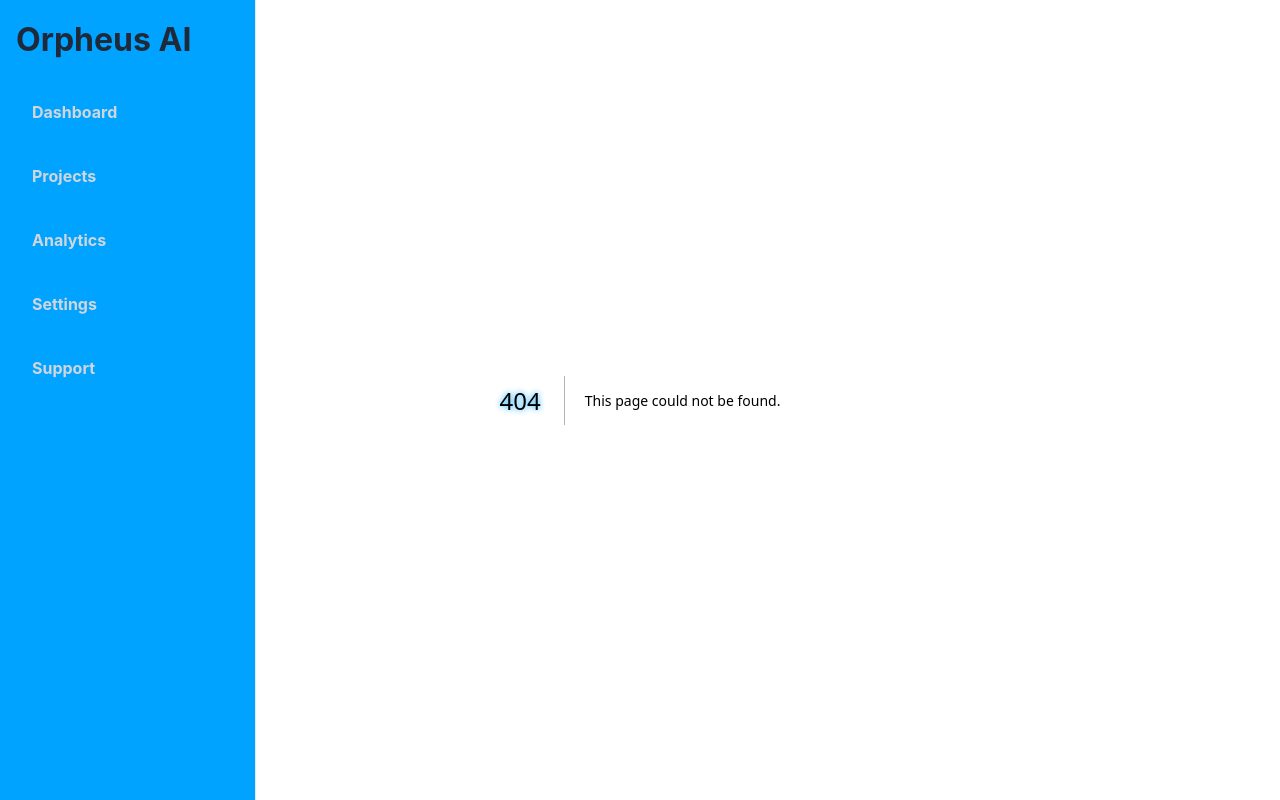
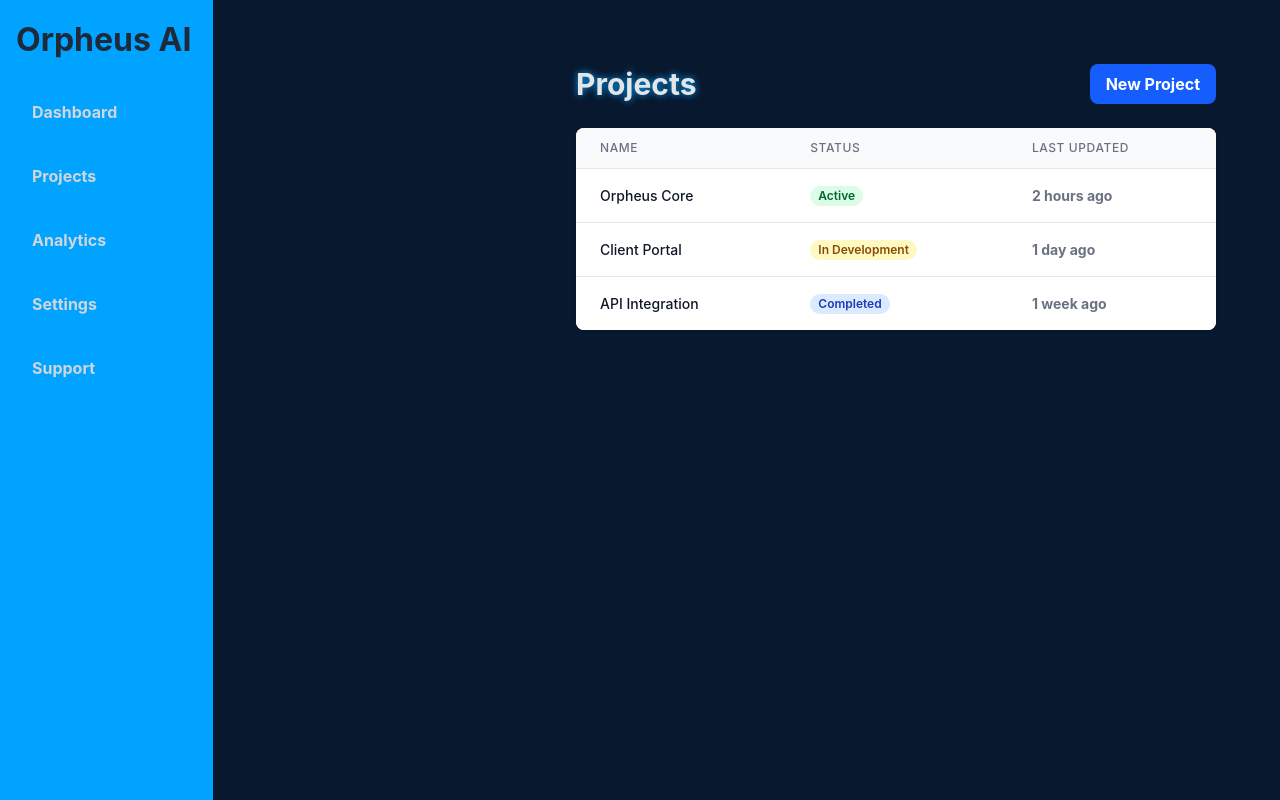
Before and after one commit to fimo3/orpheus-ai, a Next.js app: page /projects in a window 1280 px wide. Before the commit this address had no page. Built offline with nearby package versions, Linux system fonts and the light colour scheme.

Commit message:
Adding some pages and starting the dashboard

```diff
--- a/app/(components)/Nav.jsx
+++ b/app/(components)/Nav.jsx
@@ -4,7 +4,7 @@ import LinkNav from "./LinkNav"
 
 const Nav = () => {
   return (
-    <div className="fixed left-0 top-0 h-screen w-64 border-r border-gray-200 bg-white dark:bg-gray-900 dark:border-gray-700">
+    <div className="fixed left-0 top-0 h-screen w-1/6 border-gray-200 bg-white dark:bg-gray-900 dark:border-gray-700">
       <nav className="p-4">
         <ul className="space-y-4">
           <li className="mb-6">
@@ -13,11 +13,11 @@ const Nav = () => {
             </h3>
           </li>
           {[
-            { href: "#", content: "Dashboard" },
-            { href: "#", content: "Projects" },
-            { href: "#", content: "Analytics" },
-            { href: "#", content: "Settings" },
-            { href: "#", content: "Support" },
+            { href: "/", content: "Dashboard" },
+            { href: "/projects", content: "Projects" },
+            { href: "/analytics", content: "Analytics" },
+            { href: "/settings", content: "Settings" },
+            { href: "/support", content: "Support" },
           ].map((link, index) => (
             <li key={index}>
               <LinkNav
--- /dev/null
+++ b/app/analytics/page.js
@@ -0,0 +1,21 @@
+export default function Analytics() {
+  return (
+    <div className="ml-64 p-8">
+      <h1 className="text-3xl font-bold mb-6">Analytics</h1>
+      <div className="grid grid-cols-1 gap-6">
+        <div className="bg-white dark:bg-gray-800 p-6 rounded-lg shadow">
+          <h2 className="text-xl font-semibold mb-4">Usage Statistics</h2>
+          <div className="h-64 bg-gray-100 dark:bg-gray-700 rounded flex items-center justify-center">
+            <p className="text-gray-500">Chart will appear here</p>
+          </div>
+        </div>
+        <div className="bg-white dark:bg-gray-800 p-6 rounded-lg shadow">
+          <h2 className="text-xl font-semibold mb-4">User Activity</h2>
+          <div className="h-64 bg-gray-100 dark:bg-gray-700 rounded flex items-center justify-center">
+            <p className="text-gray-500">Activity graph will appear here</p>
+          </div>
+        </div>
+      </div>
+    </div>
+  )
+}
--- a/app/layout.js
+++ b/app/layout.js
@@ -9,7 +9,7 @@ export const metadata = {
 export default function RootLayout({ children }) {
   return (
     <html lang="en">
-      <body className="">
+      <body className="ml-64 p-8">
         <Nav />
         {children}
       </body>
--- a/app/page.js
+++ b/app/page.js
@@ -1,3 +1,32 @@
-export default function Home() {
-  return <div></div>
+import Image from "next/image"
+import logo from "./(assets)/orpheus_logo.png"
+
+export default function Dashboard() {
+  return (
+    <div>
+      <div className="flex items-center justify-center gap-x-3 mb-6 ">
+        <Image
+          src={logo}
+          alt="Orpheus AI Logo"
+          className="mr-3 max-h-20 max-w-20 rounded-2xl"
+        />
+        <h1 className="text-4xl">Dashboard</h1>
+      </div>
+      <div className="grid grid-cols-1 md:grid-cols-2 lg:grid-cols-3 gap-6">
+        <div className="bg-gray-800 p-6 rounded-lg shadow">
+          <h3 className="text-2xl text-gray-400">Can you fix my code?</h3>
+        </div>
+        <div className="bg-gray-800 p-6 rounded-lg shadow">
+          <h3 className="text-2xl text-gray-400">
+            Code me an online multiplayer <br /> version of pong.
+          </h3>
+        </div>
+        <div className="bg-gray-800 p-6 rounded-lg shadow">
+          <h3 className="text-2xl text-gray-400">
+            Can you teach me how to code websites?
+          </h3>
+        </div>
+      </div>
+    </div>
+  )
 }
--- /dev/null
+++ b/app/projects/page.js
@@ -0,0 +1,79 @@
+export default function Projects() {
+  const projects = [
+    {
+      id: 1,
+      name: "Orpheus Core",
+      status: "Active",
+      lastUpdated: "2 hours ago",
+    },
+    {
+      id: 2,
+      name: "Client Portal",
+      status: "In Development",
+      lastUpdated: "1 day ago",
+    },
+    {
+      id: 3,
+      name: "API Integration",
+      status: "Completed",
+      lastUpdated: "1 week ago",
+    },
+  ]
+
+  return (
+    <div className="ml-64 p-8">
+      <div className="flex justify-between items-center mb-6">
+        <h1 className="text-3xl font-bold">Projects</h1>
+        <button className="bg-blue-600 text-white px-4 py-2 rounded-lg hover:bg-blue-700 transition-colors">
+          New Project
+        </button>
+      </div>
+
+      <div className="bg-white dark:bg-gray-800 rounded-lg shadow overflow-hidden">
+        <table className="min-w-full divide-y divide-gray-200 dark:divide-gray-700">
+          <thead className="bg-gray-50 dark:bg-gray-700">
+            <tr>
+              <th className="px-6 py-3 text-left text-xs font-medium text-gray-500 dark:text-gray-300 uppercase tracking-wider">
+                Name
+              </th>
+              <th className="px-6 py-3 text-left text-xs font-medium text-gray-500 dark:text-gray-300 uppercase tracking-wider">
+                Status
+              </th>
+              <th className="px-6 py-3 text-left text-xs font-medium text-gray-500 dark:text-gray-300 uppercase tracking-wider">
+                Last Updated
+              </th>
+            </tr>
+          </thead>
+          <tbody className="bg-white dark:bg-gray-800 divide-y divide-gray-200 dark:divide-gray-700">
+            {projects.map((project) => (
+              <tr
+                key={project.id}
+                className="hover:bg-gray-50 dark:hover:bg-gray-700"
+              >
+                <td className="px-6 py-4 whitespace-nowrap text-sm font-medium text-gray-900 dark:text-white">
+                  {project.name}
+                </td>
+                <td className="px-6 py-4 whitespace-nowrap text-sm text-gray-500 dark:text-gray-300">
+                  <span
+                    className={`px-2 inline-flex text-xs leading-5 font-semibold rounded-full ${
+                      project.status === "Active"
+                        ? "bg-green-100 text-green-800"
+                        : project.status === "In Development"
+                        ? "bg-yellow-100 text-yellow-800"
+                        : "bg-blue-100 text-blue-800"
+                    }`}
+                  >
+                    {project.status}
+                  </span>
+                </td>
+                <td className="px-6 py-4 whitespace-nowrap text-sm text-gray-500 dark:text-gray-300">
+                  {project.lastUpdated}
+                </td>
+              </tr>
+            ))}
+          </tbody>
+        </table>
+      </div>
+    </div>
+  )
+}
--- /dev/null
+++ b/app/settings/page.js
@@ -0,0 +1,39 @@
+export default function Settings() {
+  return (
+    <div className="ml-64 p-8">
+      <h1 className="text-3xl font-bold mb-6">Settings</h1>
+      <div className="bg-white dark:bg-gray-800 rounded-lg shadow overflow-hidden">
+        <div className="border-b border-gray-200 dark:border-gray-700 px-6 py-4">
+          <h2 className="text-lg font-medium">Account Settings</h2>
+        </div>
+        <div className="px-6 py-4 space-y-6">
+          <div>
+            <label className="block text-sm font-medium text-gray-700 dark:text-gray-300 mb-1">
+              Email
+            </label>
+            <input
+              type="email"
+              defaultValue="user@example.com"
+              className="w-full px-3 py-2 border border-gray-300 dark:border-gray-600 rounded-md shadow-sm focus:outline-none focus:ring-blue-500 focus:border-blue-500 dark:bg-gray-700"
+            />
+          </div>
+          <div>
+            <label className="block text-sm font-medium text-gray-700 dark:text-gray-300 mb-1">
+              Theme
+            </label>
+            <select className="w-full px-3 py-2 border border-gray-300 dark:border-gray-600 rounded-md shadow-sm focus:outline-none focus:ring-blue-500 focus:border-blue-500 dark:bg-gray-700">
+              <option>System</option>
+              <option>Light</option>
+              <option>Dark</option>
+            </select>
+          </div>
+        </div>
+        <div className="bg-gray-50 dark:bg-gray-700 px-6 py-3 text-right">
+          <button className="bg-blue-600 text-white px-4 py-2 rounded-md hover:bg-blue-700 transition-colors">
+            Save Changes
+          </button>
+        </div>
+      </div>
+    </div>
+  )
+}
--- /dev/null
+++ b/app/support/page.js
@@ -0,0 +1,38 @@
+export default function Support() {
+  return (
+    <div className="ml-64 p-8">
+      <h1 className="text-3xl font-bold mb-6">Support</h1>
+      <div className="bg-white dark:bg-gray-800 rounded-lg shadow overflow-hidden">
+        <div className="p-6">
+          <h2 className="text-xl font-semibold mb-4">Contact Our Team</h2>
+          <form className="space-y-4">
+            <div>
+              <label className="block text-sm font-medium text-gray-700 dark:text-gray-300 mb-1">
+                Subject
+              </label>
+              <input
+                type="text"
+                className="w-full px-3 py-2 border border-gray-300 dark:border-gray-600 rounded-md shadow-sm focus:outline-none focus:ring-blue-500 focus:border-blue-500 dark:bg-gray-700"
+              />
+            </div>
+            <div>
+              <label className="block text-sm font-medium text-gray-700 dark:text-gray-300 mb-1">
+                Message
+              </label>
+              <textarea
+                rows={4}
+                className="w-full px-3 py-2 border border-gray-300 dark:border-gray-600 rounded-md shadow-sm focus:outline-none focus:ring-blue-500 focus:border-blue-500 dark:bg-gray-700"
+              />
+            </div>
+            <button
+              type="submit"
+              className="bg-blue-600 text-white px-4 py-2 rounded-md hover:bg-blue-700 transition-colors"
+            >
+              Send Message
+            </button>
+          </form>
+        </div>
+      </div>
+    </div>
+  )
+}
```
Also changed, not shown: app/(assets)/orpheus_logo.png (added).
